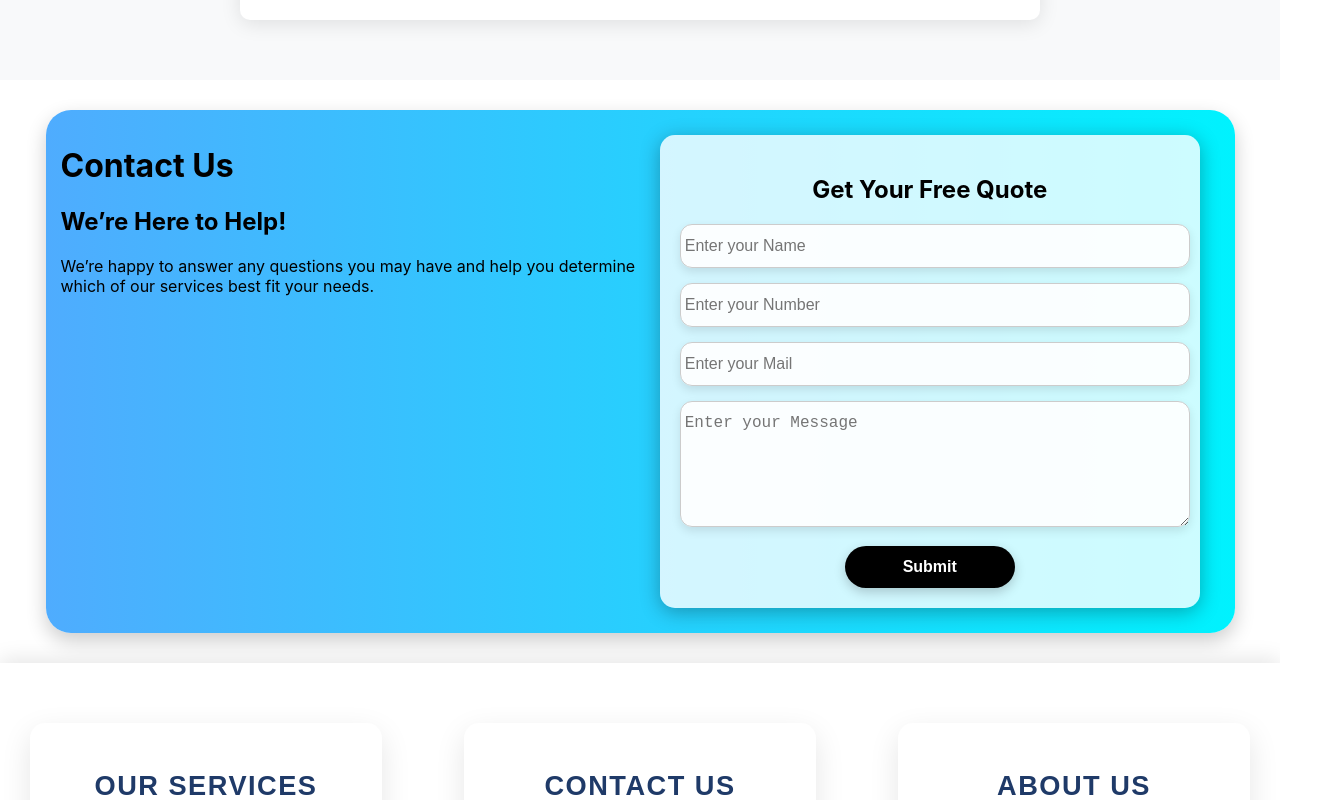
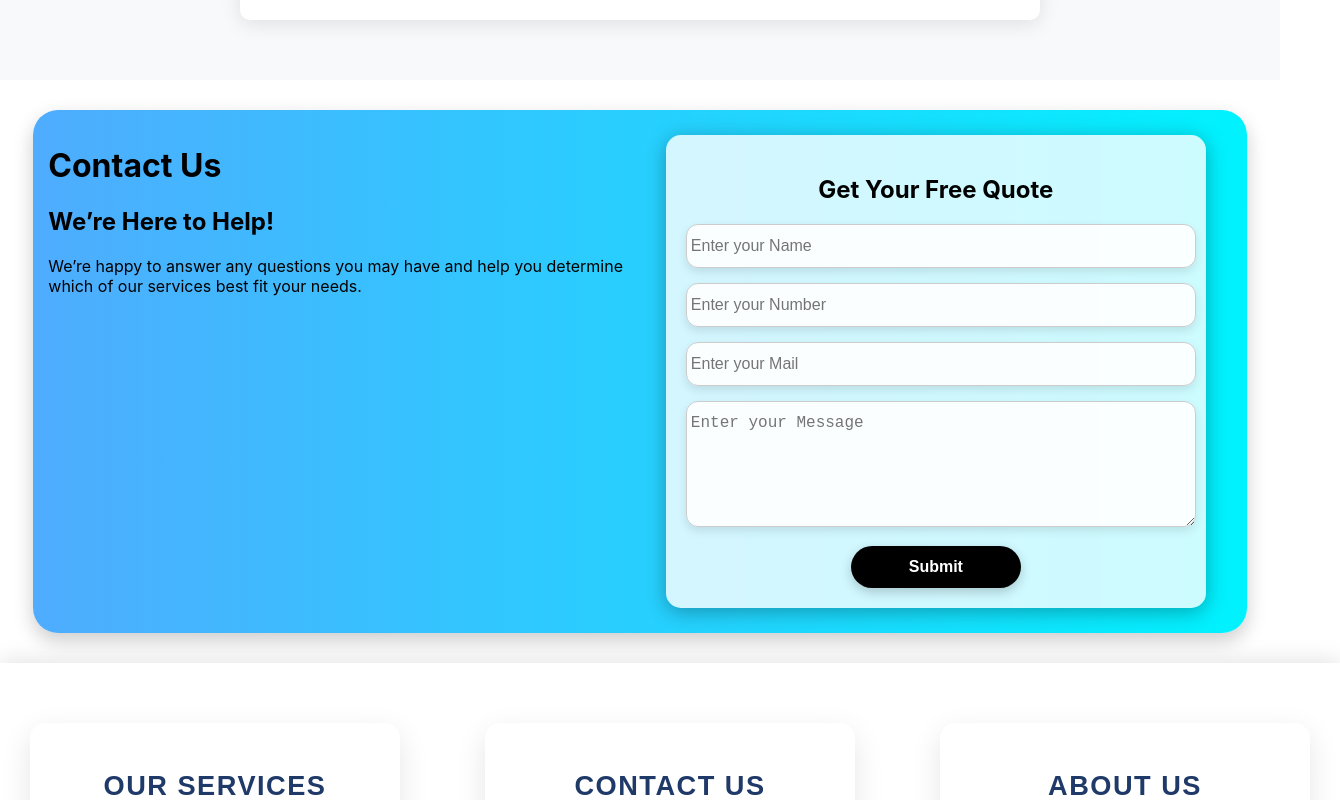
Before and after one commit to Abhilashthummoju/infonitiveSR, a React (Create React App) app in the folder frontend/: page / in a window 1280 px wide. Shown: the part 4620-5420 px from the top of the page, 1340 px wide, since content can reach past the window. Built offline with nearby package versions, Linux system fonts and the light colour scheme.

Commit message:
changes to fit screen

```diff
--- a/frontend/src/ContactUs.js
+++ b/frontend/src/ContactUs.js
@@ -59,11 +59,14 @@ const ContactUs = () => {
 
     const tempDiv = {
         background: "linear-gradient(to right, #4facfe, #00f2fe)",
-        width: "95%",
+        width: "97%",
         height: "95%",
         borderRadius: 25,
         padding: 15,
         boxShadow: "0 8px 20px rgba(0, 0, 0, 0.2)",
+        alignItems: "center",
+        display:"flex",
+        flexDirection:"column",
     };
 
     const ContactcontainerStyle = {
--- a/frontend/src/Testimonials.js
+++ b/frontend/src/Testimonials.js
@@ -57,18 +57,18 @@ const Testimonials = () => {
     flexDirection: isMobile ? "column" : "row",
     borderRadius: 25,
     width: isMobile ? "100%" : "95%",
-    padding: isMobile ? 0 : 10,
+    padding: isMobile ? 10 : 10,
     alignItems: "center",
     height: isMobile ? "auto" : "95%",
     background: "white",
-    marginLeft: isMobile ? 0 : 25,
+    marginLeft: isMobile ? 5 : 25,
     boxShadow: "0 4px 12px rgba(0, 0, 0, 0.4)",
     margin: "auto",
   };
 
   const tempStyle = {
     height: "auto",
-    width: isMobile ? "100%" : "80%",
+    width: isMobile ? "85%" : "80%",
     maxWidth: "900px",
     padding: isMobile ? "5px" : "40px",
     borderRadius: "15px",
--- a/frontend/src/footer.js
+++ b/frontend/src/footer.js
@@ -67,6 +67,7 @@ const footerStyle = {
   boxShadow: '0 -4px 20px rgba(0, 0, 0, 0.1)',
   animation: 'fadeIn 1.5s ease-in-out',
   transition: 'background-color 0.3s ease', // Smooth background color transition
+  width: "100vw"
 };
 
 const footerContentStyle = (isMobile) => ({
```
